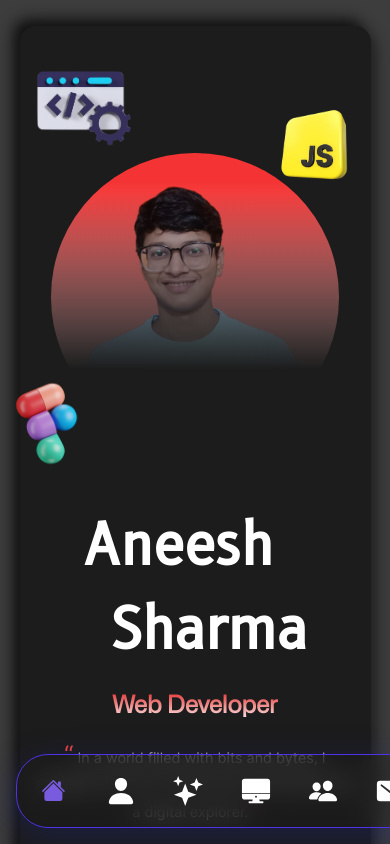
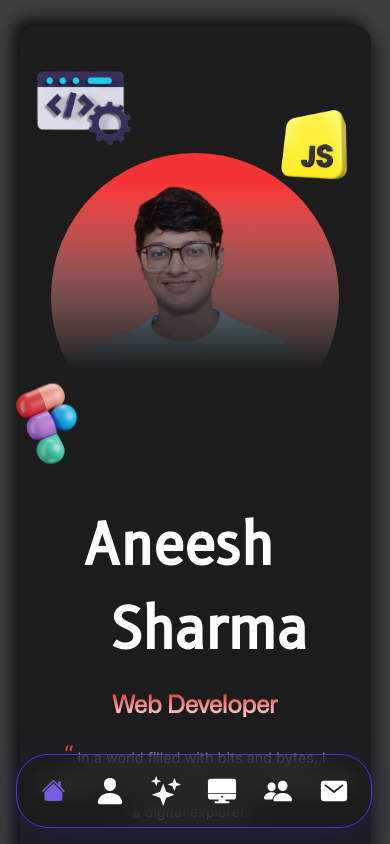
Before and after one commit to aneeshsharma72067/new-portfolio, a Vue app: page / in a window 390 px wide. Shown: the top 844 px of the page. Built offline with nearby package versions, Linux system fonts and the light colour scheme; some icons are missing.

Commit message:
Fixed Navbar Error : Overflowing width in mobile view

```diff
--- a/src/components/Navbar.vue
+++ b/src/components/Navbar.vue
@@ -121,7 +121,7 @@ ul {
     width: max-content;
     margin-block-start: 0;
     margin-block-end: 0;
-    gap: 1.7rem;
+    gap: 1rem;
     padding: 0 10px;
   }
 }
--- a/vite.config.js
+++ b/vite.config.js
@@ -1,7 +1,7 @@
-import { defineConfig } from 'vite'
-import vue from '@vitejs/plugin-vue'
+import { defineConfig } from "vite";
+import vue from "@vitejs/plugin-vue";
 
 // https://vitejs.dev/config/
 export default defineConfig({
   plugins: [vue()],
-})
+});
```
